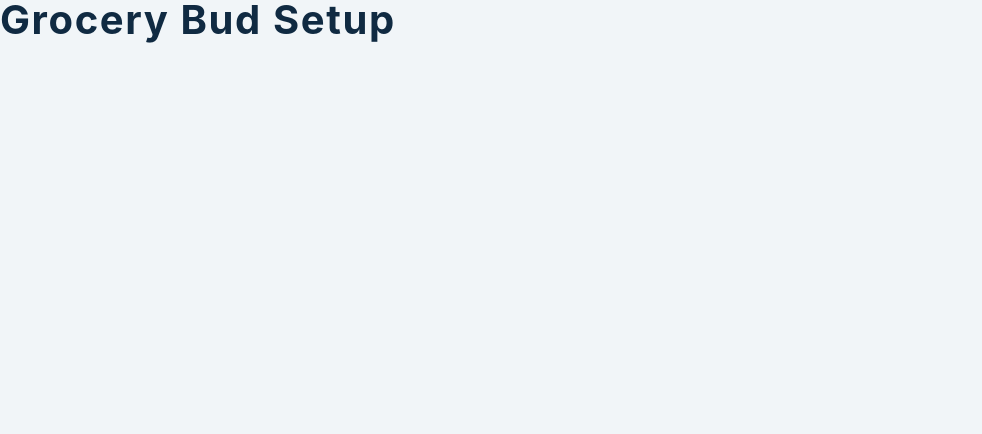
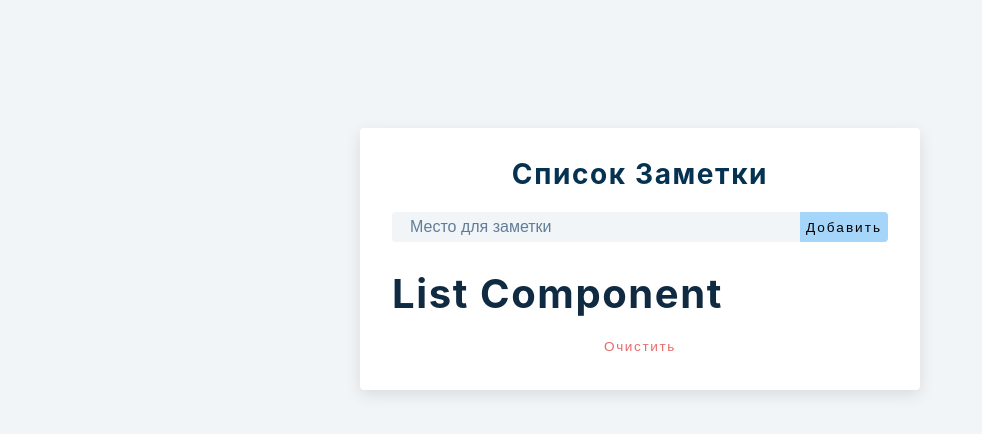
Before and after one commit to sammibadriddinov/React-project-Task, a React (Create React App) app: page / in a window 1280 px wide. Shown: the top 434 px of the page, without its empty margins (0-982 px from the left). Built offline with nearby package versions, Linux system fonts and the light colour scheme.

Commit message:
start project and realize new item

```diff
--- a/src/App.js
+++ b/src/App.js
@@ -8,8 +8,42 @@ function App() {
   const [isEditing, setIsEditing] = useState(false);
   const [editID, setEditID] = useState(null);
   const [alert, setAlert] = useState({ show: false, msg: "", type: "" });
-
-  return <h2>grocery bud setup</h2>;
+  const handleSubmit = (e) => {
+    e.preventDefault();
+    if (!name) {
+      // Alert display
+    } else if (name && isEditing) {
+      // edit
+    } else {
+      const newItem = { id: new Date().getTime().toString(), title: name };
+      setList([...list, newItem]);
+      setName("");
+    }
+  };
+  return (
+    <section className="section-center">
+      <form className="grocery-form" onSubmit={handleSubmit}>
+        {alert.show && <Alert />}
+        <h3>Список Заметки</h3>
+        <div className="form-control">
+          <input
+            type="text"
+            className="grocery"
+            placeholder="Место для заметки"
+            value={name}
+            onChange={(e) => setName(e.target.value)}
+          />
+          <button type="submit" className="submit-btn">
+            {isEditing ? "Изменить" : "Добавить"}
+          </button>
+        </div>
+      </form>
+      <div className="grocery-container">
+        <List />
+        <button className="clear-btn">Очистить</button>
+      </div>
+    </section>
+  );
 }
 
 export default App;
```
